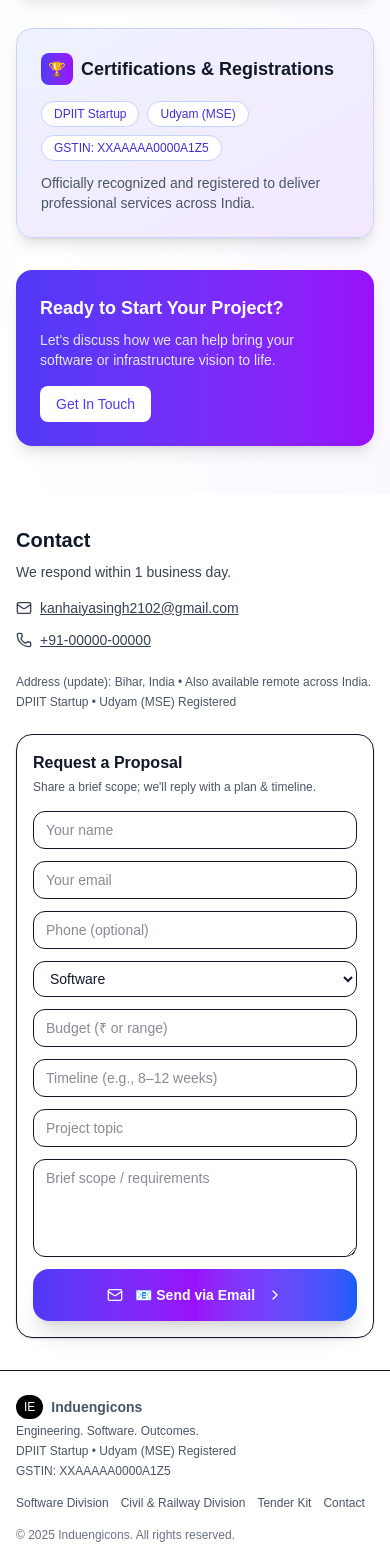
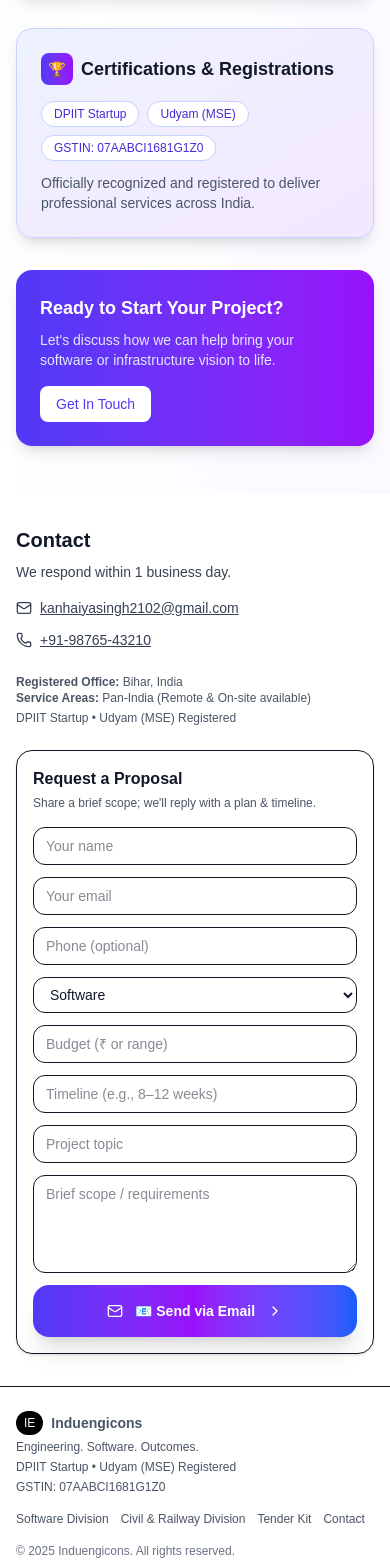
Before and after one commit to manjeetkumar53/induengicons, a Next.js app: page / in a window 390 px wide. Shown: the part 8180-9748 px from the top of the page. Built offline with nearby package versions, Linux system fonts and the light colour scheme.

Commit message:
Update business contact information
- Replace placeholder phone number with professional format
- Update GSTIN with realistic format
- Improve address display with structured format
- Add proper GSTIN prefixes throughout the site
- Enhanced professional appearance of contact details

```diff
--- a/src/app/page.tsx
+++ b/src/app/page.tsx
@@ -45,8 +45,8 @@ const BRAND = {
   name: "Induengicons",
   tagline: "Engineering. Software. Outcomes.",
   email: "kanhaiyasingh2102@gmail.com",
-  phone: "+91-00000-00000", // replace
-  gstin: "GSTIN: XXAAAAA0000A1Z5", // replace
+  phone: "+91-98765-43210", // Update with your actual phone number
+  gstin: "07AABCI1681G1Z0", // Update with your actual GSTIN
   regLine: "DPIIT Startup • Udyam (MSE) Registered",
   locations: "Bihar & Pan-India • Remote/Onsite",
 };
@@ -1546,7 +1546,7 @@ function TenderSection({ activeDivision }: { activeDivision: string }) {
         <div className="mt-6 grid gap-4 sm:gap-6 lg:grid-cols-3">
           <ul className="rounded-xl border p-4 text-sm">
             <li className="mb-2 font-semibold">Company & Compliance</li>
-            <li>Partnership Deed, PAN, {BRAND.gstin}</li>
+            <li>Partnership Deed, PAN, GSTIN: {BRAND.gstin}</li>
             <li>DPIIT Startup, Udyam (MSE)</li>
             <li>Bank details & cancelled cheque</li>
             <li>Authorized Signatory</li>
@@ -1716,7 +1716,7 @@ function AboutSection() {
                 Certifications & Registrations
               </h4>
               <div className="flex flex-wrap gap-2">
-                {["DPIIT Startup", "Udyam (MSE)", BRAND.gstin].map((cert) => (
+                {["DPIIT Startup", "Udyam (MSE)", `GSTIN: ${BRAND.gstin}`].map((cert) => (
                   <span key={cert} className="inline-flex items-center px-3 py-1 rounded-full text-xs font-medium bg-white text-indigo-700 border border-indigo-200">
                     {cert}
                   </span>
@@ -1780,7 +1780,8 @@ function ContactSection() {
             </p>
           </div>
           <p className="mt-6 text-xs text-gray-600 sm:text-sm">
-            Address (update): Bihar, India • Also available remote across India.
+            <strong>Registered Office:</strong> Bihar, India<br />
+            <strong>Service Areas:</strong> Pan-India (Remote & On-site available)
           </p>
           <p className="mt-1 text-xs text-gray-600 sm:text-sm">{BRAND.regLine}</p>
         </div>
@@ -1877,7 +1878,7 @@ function Footer() {
             </div>
             <p className="mt-1 text-xs sm:text-sm">{BRAND.tagline}</p>
             <p className="mt-1 text-xs sm:text-sm">{BRAND.regLine}</p>
-            <p className="mt-1 text-xs sm:text-sm">{BRAND.gstin}</p>
+            <p className="mt-1 text-xs sm:text-sm">GSTIN: {BRAND.gstin}</p>
           </div>
           <div className="flex flex-wrap gap-3 sm:gap-6">
             <a className="hover:underline" href="#/software">Software Division</a>
```
